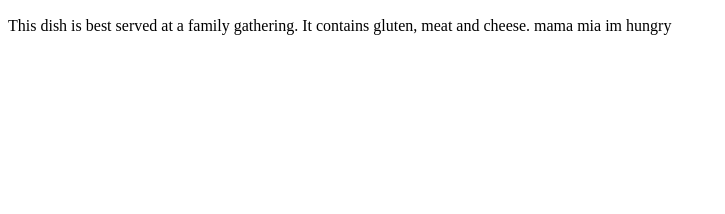
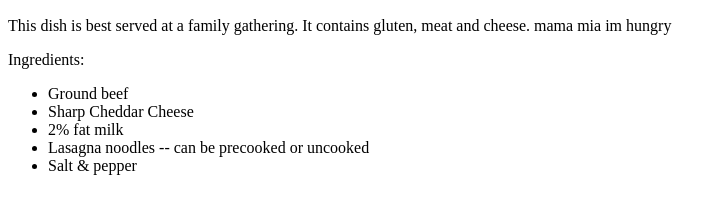
Before and after one commit to elseej/odin-recipes, a plain HTML site: page recipes/lasagna.html in a window 1280 px wide. Shown: the part 434-648 px from the top of the page, without its empty margins (0-725 px from the left). Drawn offline with Linux system fonts and the light colour scheme.

Commit message:
Adding unordered list to outline ingredients needed

```diff
--- a/recipes/lasagna.html
+++ b/recipes/lasagna.html
@@ -12,5 +12,13 @@
     <p>
         This dish is best served at a family gathering. It contains gluten, meat and cheese. mama mia im hungry
     </p>
+    <p>Ingredients:</p>
+    <ul>
+        <li>Ground beef</li>
+        <li>Sharp Cheddar Cheese</li>
+        <li>2% fat milk</li>
+        <li>Lasagna noodles -- can be precooked or uncooked</li>
+        <li>Salt & pepper</li>
+    </ul>
 </body>
 </html>
```
